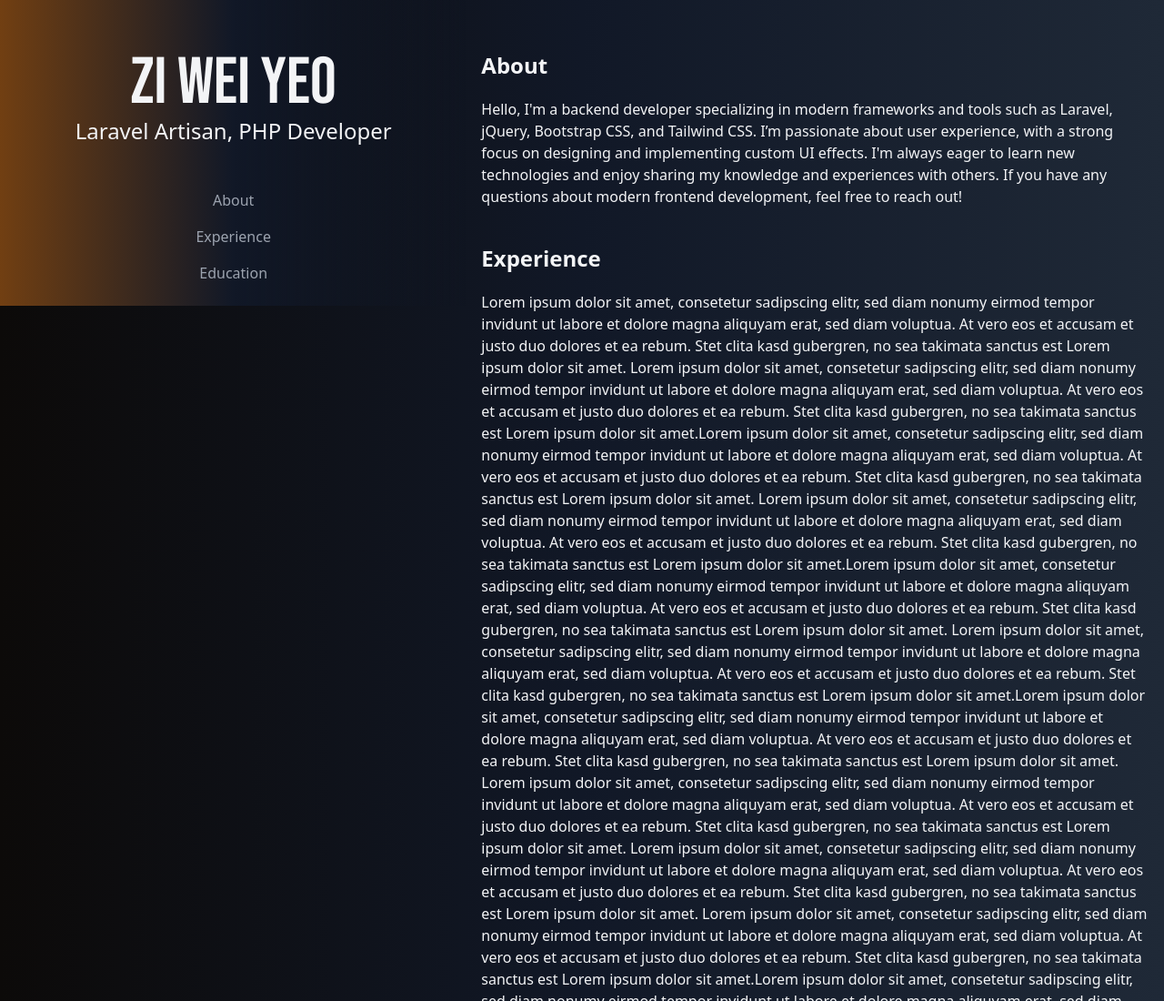
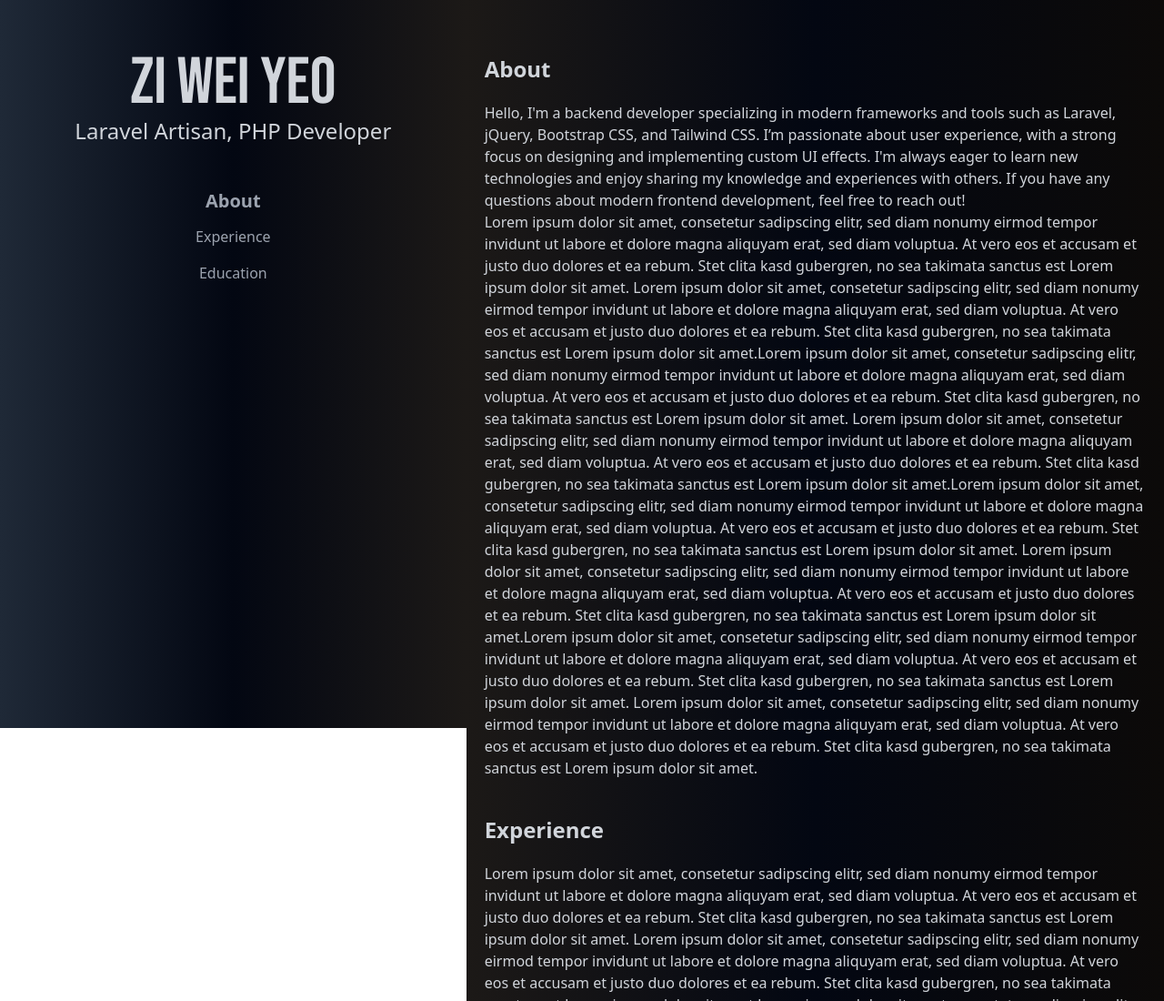
Before and after one commit to smallvi/smallvi, a plain HTML site: page index.html in a window 1280 px wide. Shown: the top 1100 px of the page at 91% size. Drawn offline with nearby package versions, Linux system fonts and the light colour scheme.

Commit message:
feat: add scroll animation

```diff
--- a/index.html
+++ b/index.html
@@ -13,33 +13,33 @@
     <link rel="stylesheet" href="styles.css">
 </head>
 
-<body class="bg-gradient-to-r from-stone-950 via-gray-900 to-gray-800 text-gray-100">
+<body class="text-gray-300">
     <div class="flex flex-col md:flex-row">
         <!-- Header -->
         <div
-            class="md:w-2/4 md:h-full sticky md:top-0 p-4 bg-gradient-to-r from-yellow-900 via-gray-900 from-stone-950">
+            class="md:w-2/4 md:h-screen sticky md:top-0 p-4 bg-gradient-to-r from-gray-800 via-gray-850 to-stone-950 md:bg-gradient-to-r md:from-gray-850 md:via-gray-950 md:to-stone-900">
             <div class="mt-10 text-center text-7xl bebas-neue-regular">Zi Wei Yeo</div>
             <div class="text-center text-2xl">Laravel Artisan, PHP Developer</div>
             <!-- Navigation -->
             <div class="text-center md:block hidden md:mt-10">
-                <ul>
-                    <li><a href="about"
-                            class="nav-link block py-2 px-4 text-gray-400 hover:text-gray-100 transition ease-in-out delay-150 hover:-translate-y-1 hover:scale-125">About</a>
-                    </li>
-                    <li><a href="experience"
-                            class="nav-link block py-2 px-4 text-gray-400 hover:text-gray-100 transition ease-in-out delay-150 hover:-translate-y-1 hover:scale-125">Experience</a>
-                    </li>
-                    <li><a href="education"
-                            class="nav-link block py-2 px-4 text-gray-400 hover:text-gray-100 transition ease-in-out delay-150 hover:-translate-y-1 hover:scale-125">Education</a>
-                    </li>
-                </ul>
+                <div><a href="#section-about"
+                        class="nav-link inline-block py-2 px-4 text-gray-400 hover:text-gray-100 transition ease-in-out delay-150 hover:-translate-y-1 hover:scale-125">About</a>
+                </div>
+                <div><a href="#section-experience"
+                        class="nav-link inline-block py-2 px-4 text-gray-400 hover:text-gray-100 transition ease-in-out delay-150 hover:-translate-y-1 hover:scale-125">Experience</a>
+                </div>
+                <div><a href="#section-education"
+                        class="nav-link inline-block py-2 px-4 text-gray-400 hover:text-gray-100 transition ease-in-out delay-150 hover:-translate-y-1 hover:scale-125">Education</a>
+                </div>
             </div>
-
         </div>
 
         <!-- Content -->
-        <div class="md:w-3/4 w-full p-4 hide-scrollbar overflow-y-scroll ">
-            <div class="mt-10 mb-5 text-2xl font-bold" id="about">About</div>
+        <div
+            class="md:w-3/4 w-full p-9 md:p-5 hide-scrollbar overflow-y-scroll bg-gradient-to-r from-gray-800 via-gray-850 to-stone-950 md:from-stone-900 md:via-gray-950 md:to-stone-950">
+
+
+            <div id="section-about" class="mt-10 mb-5 text-2xl font-bold">About</div>
             <p>Hello, I'm a backend developer specializing in modern frameworks and tools such as Laravel, jQuery,
                 Bootstrap CSS, and Tailwind CSS. I’m passionate about user experience, with a strong focus on designing
                 and implementing custom UI effects.
@@ -47,9 +47,31 @@
                 I'm always eager to learn new technologies and enjoy sharing my knowledge and experiences with others.
                 If you have any questions about modern frontend development, feel free to reach out!</p>
 
+            Lorem ipsum dolor sit amet, consetetur sadipscing elitr, sed diam nonumy eirmod tempor invidunt ut labore et
+            dolore magna aliquyam erat, sed diam voluptua. At vero eos et accusam et justo duo dolores et ea rebum. Stet
+            clita kasd gubergren, no sea takimata sanctus est Lorem ipsum dolor sit amet. Lorem ipsum dolor sit amet,
+            consetetur sadipscing elitr, sed diam nonumy eirmod tempor invidunt ut labore et dolore magna aliquyam erat,
+            sed diam voluptua. At vero eos et accusam et justo duo dolores et ea rebum. Stet clita kasd gubergren, no
+            sea takimata sanctus est Lorem ipsum dolor sit amet.Lorem ipsum dolor sit amet, consetetur sadipscing elitr,
+            sed diam nonumy eirmod tempor invidunt ut labore et dolore magna aliquyam erat, sed diam voluptua. At vero
+            eos et accusam et justo duo dolores et ea rebum. Stet clita kasd gubergren, no sea takimata sanctus est
+            Lorem ipsum dolor sit amet. Lorem ipsum dolor sit amet, consetetur sadipscing elitr, sed diam nonumy eirmod
+            tempor invidunt ut labore et dolore magna aliquyam erat, sed diam voluptua. At vero eos et accusam et justo
+            duo dolores et ea rebum. Stet clita kasd gubergren, no sea takimata sanctus est Lorem ipsum dolor sit
+            amet.Lorem ipsum dolor sit amet, consetetur sadipscing elitr, sed diam nonumy eirmod tempor invidunt ut
+            labore et dolore magna aliquyam erat, sed diam voluptua. At vero eos et accusam et justo duo dolores et ea
+            rebum. Stet clita kasd gubergren, no sea takimata sanctus est Lorem ipsum dolor sit amet. Lorem ipsum dolor
+            sit amet, consetetur sadipscing elitr, sed diam nonumy eirmod tempor invidunt ut labore et dolore magna
+            aliquyam erat, sed diam voluptua. At vero eos et accusam et justo duo dolores et ea rebum. Stet clita kasd
+            gubergren, no sea takimata sanctus est Lorem ipsum dolor sit amet.Lorem ipsum dolor sit amet, consetetur
+            sadipscing elitr, sed diam nonumy eirmod tempor invidunt ut labore et dolore magna aliquyam erat, sed diam
+            voluptua. At vero eos et accusam et justo duo dolores et ea rebum. Stet clita kasd gubergren, no sea
+            takimata sanctus est Lorem ipsum dolor sit amet. Lorem ipsum dolor sit amet, consetetur sadipscing elitr,
+            sed diam nonumy eirmod tempor invidunt ut labore et dolore magna aliquyam erat, sed diam voluptua. At vero
+            eos et accusam et justo duo dolores et ea rebum. Stet clita kasd gubergren, no sea takimata sanctus est
+            Lorem ipsum dolor sit amet.
 
-            <div class="mt-10 mb-5 text-2xl font-bold" id="experience">Experience</div>
-
+            <div id="section-experience" class="mt-10 mb-5 text-2xl font-bold">Experience</div>
             Lorem ipsum dolor sit amet, consetetur sadipscing elitr, sed diam nonumy eirmod tempor invidunt ut labore et
             dolore magna aliquyam erat, sed diam voluptua. At vero eos et accusam et justo duo dolores et ea rebum. Stet
             clita kasd gubergren, no sea takimata sanctus est Lorem ipsum dolor sit amet. Lorem ipsum dolor sit amet,
@@ -98,8 +120,7 @@
             eos et accusam et justo duo dolores et ea rebum. Stet clita kasd gubergren, no sea takimata sanctus est
             Lorem ipsum dolor sit amet.
 
-            <div class="mt-10 mb-5 text-2xl font-bold" id="education">Education</div>
-
+            <div id="section-education" class="mt-10 mb-5 text-2xl font-bold">Education</div>
             Lorem ipsum dolor sit amet, consetetur sadipscing elitr, sed diam nonumy eirmod tempor invidunt ut labore et
             dolore magna aliquyam erat, sed diam voluptua. At vero eos et accusam et justo duo dolores et ea rebum. Stet
             clita kasd gubergren, no sea takimata sanctus est Lorem ipsum dolor sit amet. Lorem ipsum dolor sit amet,
@@ -128,6 +149,9 @@
     </div>
 
     <script src="scripts.js"></script>
+    <script>
+
+    </script>
 </body>
 
 </html>
--- a/scripts.js
+++ b/scripts.js
@@ -1,21 +1,36 @@
+// Click to scroll
 function scrollToAnchor(aid) {
-    var aTag = $("#" + aid);
+    var aTag = $(aid);
     $('html,body').animate({ scrollTop: aTag.offset().top }, 'slow');
 }
 
 $('.nav-link').on('click', function (e) {
     e.preventDefault();
 
-    // Navigation
-    $('.nav-link').removeClass('font-black');
-    $('.nav-link').removeClass('text-gray-100');
-    $('.nav-link').removeClass('scale-125');
+    $('.nav-link').removeClass('font-black text-gray-100 scale-125');
 
-    $(this).addClass('font-black');
-    $(this).addClass('text-gray-100');
-    $(this).addClass('scale-110');
+    $(this).addClass('font-black text-gray-100 scale-125');
 
     const targetId = $(this).attr('href');
-    // alert(targetId);
     scrollToAnchor(targetId);
 });
+
+// Scroll effect navigation
+var sections = $('div[id^="section"]');
+var navLinks = $('.nav-link');
+
+$(window).on('scroll', function () {
+    var currentScroll = $(this).scrollTop();
+
+    sections.each(function () {
+        var sectionTop = $(this).offset().top - 70; // Adjust for fixed nav height
+        var sectionBottom = sectionTop + $(this).outerHeight();
+
+        if (currentScroll >= sectionTop && currentScroll < sectionBottom) {
+            var id = $(this).attr('id');
+
+            navLinks.removeClass('font-black text-gray-100 scale-125');
+            $('a[href="#' + id + '"]').addClass('font-black text-gray-100 scale-125');
+        }
+    });
+});
```
